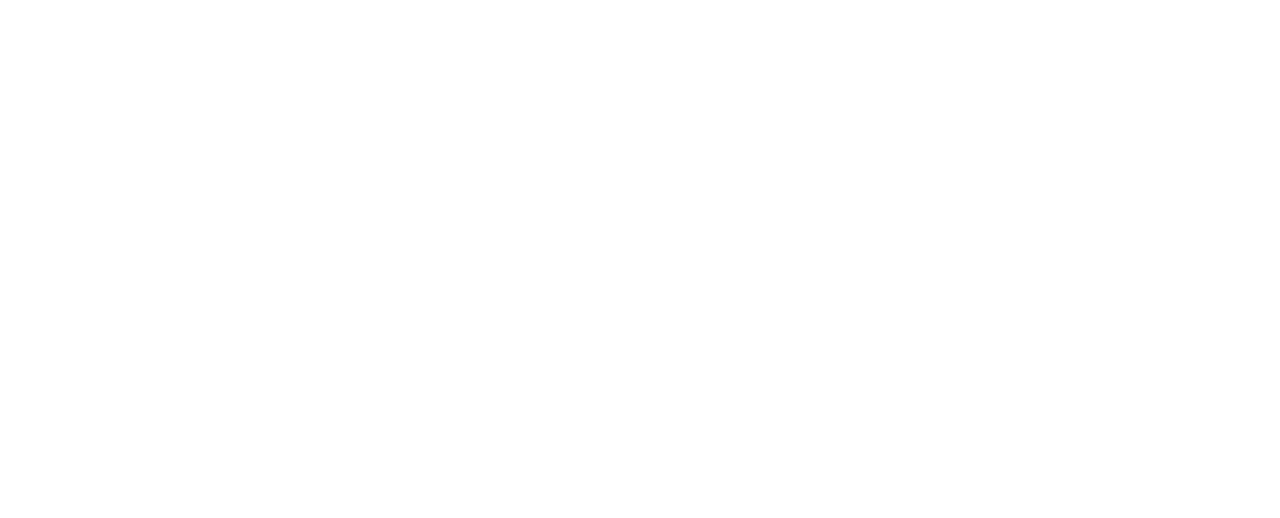
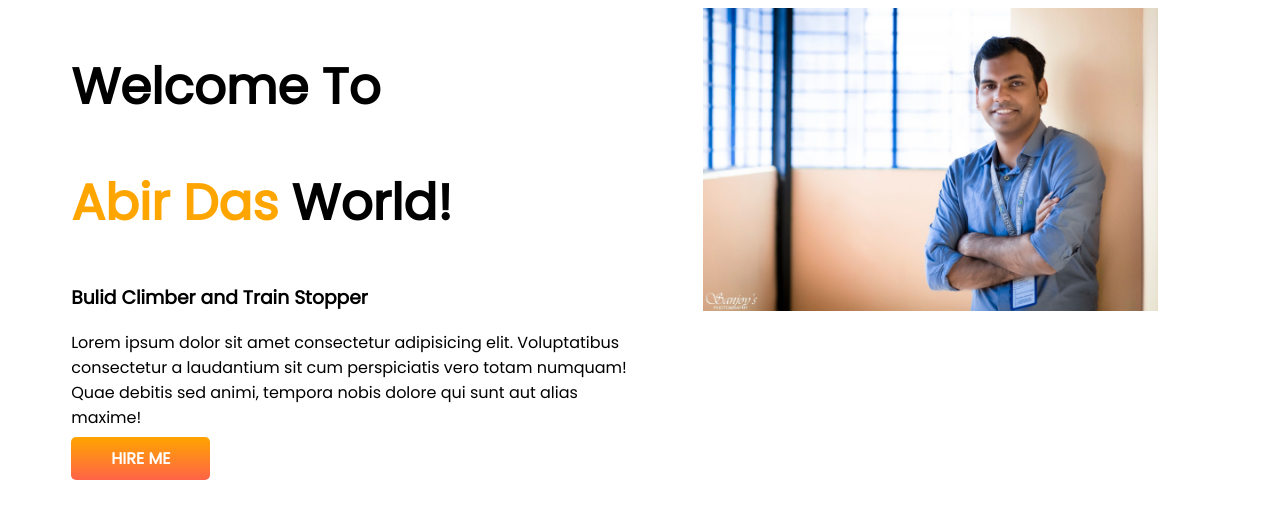
Before and after one commit to AbirDas1048/new-portfoliyo, a plain HTML site: page index.html in a window 1280 px wide. Drawn offline with Linux system fonts and the light colour scheme.

Commit message:
add images and header section full complete

```diff
--- a/css/style.css
+++ b/css/style.css
@@ -0,0 +1,33 @@
+body {
+    font-family: 'Poppins', sans-serif;
+}
+
+h1 {
+    font-size: 50px;
+}
+
+.orange-color {
+    color: orange;
+}
+
+section {
+    display: flex;
+}
+
+.half-width {
+    width: 50%;
+    padding-left: 5%;
+}
+
+.half-width img {
+    width: 80%;
+}
+
+.link-button {
+    text-decoration: none;
+    background-image: linear-gradient(orange, tomato);
+    color: white;
+    font-weight: 700;
+    padding: 10px 40px;
+    border-radius: 5px;
+}
--- a/index.html
+++ b/index.html
@@ -1,13 +1,33 @@
 <!DOCTYPE html>
 <html lang="en">
+
 <head>
     <meta charset="UTF-8">
     <meta http-equiv="X-UA-Compatible" content="IE=edge">
     <meta name="viewport" content="width=device-width, initial-scale=1.0">
     <title>Abir Das</title>
     <link rel="stylesheet" href="css/style.css">
+    <link rel="preconnect" href="https://fonts.googleapis.com">
+    <link rel="preconnect" href="https://fonts.gstatic.com" crossorigin>
+    <link href="https://fonts.googleapis.com/css2?family=Poppins&display=swap" rel="stylesheet">
 </head>
+
 <body>
+    <section>
+        <div class="half-width">
+            <h1>Welcome To</h1>
+            <h1><span class="orange-color">Abir Das</span> World!</h1>
+            <h3>Bulid Climber and Train Stopper</h3>
+            <p>Lorem ipsum dolor sit amet consectetur adipisicing elit. Voluptatibus consectetur a laudantium sit cum
+                perspiciatis vero totam numquam! Quae debitis sed animi, tempora nobis dolore qui sunt aut alias maxime!
+            </p>
+            <a class="link-button" href="https://www.linkedin.com/in/abir-das-6b0996121/" target="_blank">HIRE ME</a>
+        </div>
+        <div class="half-width">
+            <img src="images/92101824_1272490639606218_8014775657168896000_n.jpg" alt="first_image">
+        </div>
+    </section>
 
 </body>
+
 </html>
```
Also changed, not shown: images/169127401_1568692793319333_3891666318276741015_n.jpg (added), images/80398801_1180385378816745_6313649410278424576_n.jpg (added), images/83681803_1213630538825562_808236106926522368_n.jpg (added), images/92101824_1272490639606218_8014775657168896000_n.jpg (added), 1 other file.
